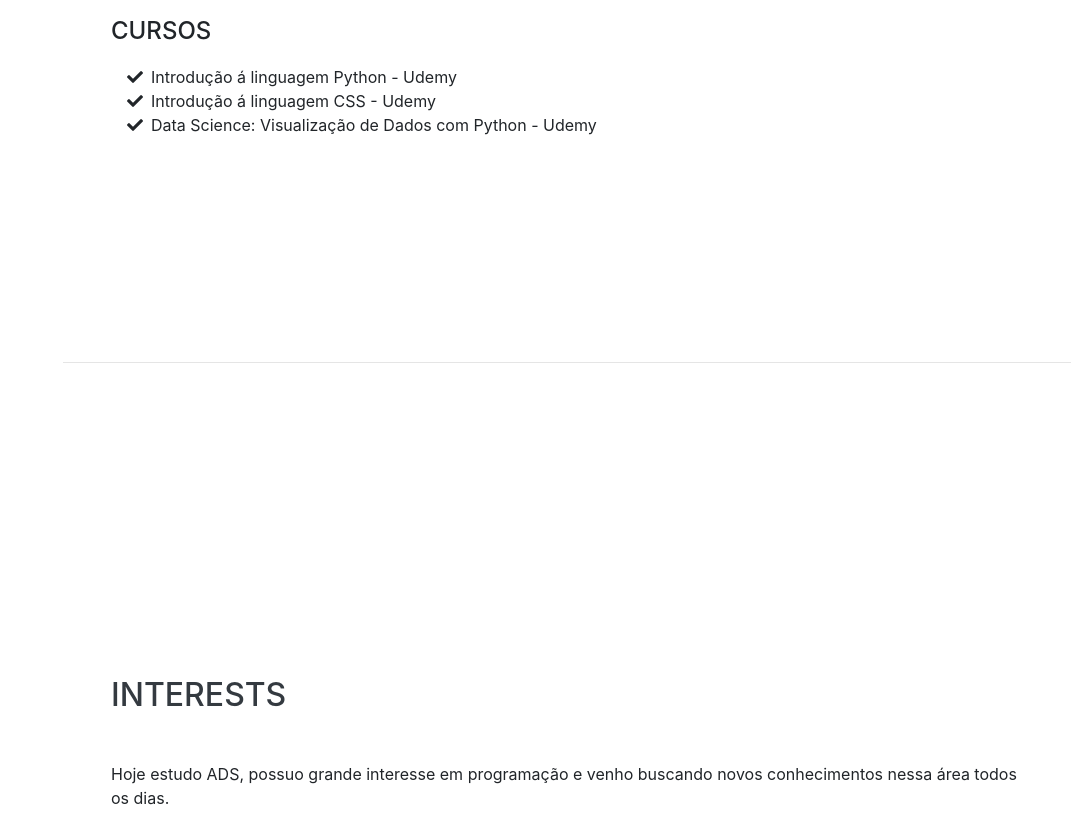
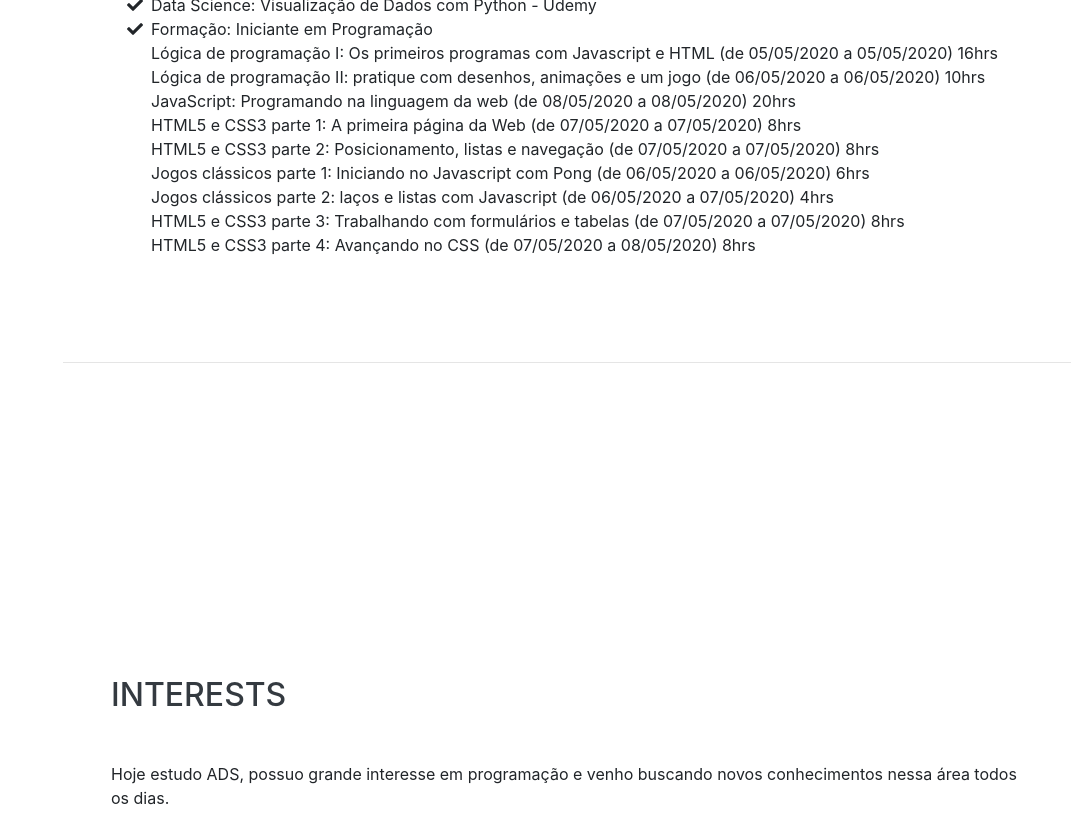
Before and after one commit to renanribs/renanribs.github.io, a website with bundled scripts: page index.html in a window 1280 px wide. Shown: the part 3673-4490 px from the top of the page, without its empty margins (209-1280 px from the left). Built offline with nearby package versions, Linux system fonts and the light colour scheme; a web font is replaced by a local one.

Commit message:
Update index.html

```diff
--- a/index.html
+++ b/index.html
@@ -253,6 +253,19 @@
             <i class="fa-li fa fa-check"></i>
             Data Science: Visualização de Dados com Python - Udemy</li>
 
+          <li>
+            <i class="fa-li fa fa-check"></i>
+          Formação: Iniciante em Programação<br>
+                Lógica de programação I: Os primeiros programas com Javascript e HTML (de 05/05/2020 a 05/05/2020) 16hrs<br>
+                Lógica de programação II: pratique com desenhos, animações e um jogo (de 06/05/2020 a 06/05/2020) 10hrs<br>
+                JavaScript: Programando na linguagem da web (de 08/05/2020 a 08/05/2020) 20hrs<br>
+                HTML5 e CSS3 parte 1: A primeira página da Web (de 07/05/2020 a 07/05/2020) 8hrs<br>
+                HTML5 e CSS3 parte 2: Posicionamento, listas e navegação (de 07/05/2020 a 07/05/2020) 8hrs<br>
+                Jogos clássicos parte 1: Iniciando no Javascript com Pong (de 06/05/2020 a 06/05/2020) 6hrs<br>
+                Jogos clássicos parte 2: laços e listas com Javascript (de 06/05/2020 a 07/05/2020) 4hrs<br>
+                HTML5 e CSS3 parte 3: Trabalhando com formulários e tabelas (de 07/05/2020 a 07/05/2020) 8hrs<br>
+            HTML5 e CSS3 parte 4: Avançando no CSS (de 07/05/2020 a 08/05/2020) 8hrs<br></li>
+
         </ul>
       </div>
     </section>
```
